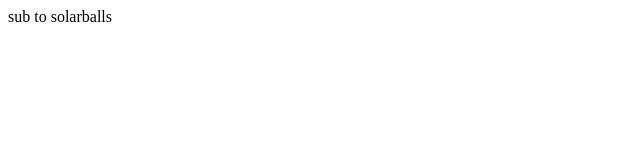
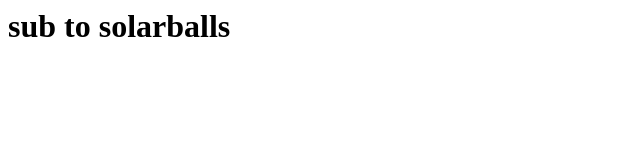
Before and after one commit to Kennyboi456/excurison, a plain HTML site: page index.html in a window 1280 px wide. Shown: the whole page, without its empty margins (0-640 px from the left). Drawn offline with Linux system fonts and the light colour scheme.

Commit message:
Update index.html

```diff
--- a/index.html
+++ b/index.html
@@ -1 +1,3 @@
-sub to solarballs
+<link rel="stylesheet" type="text/css" href="styles.css" />
+
+<h1>sub to solarballs</h1>
```
